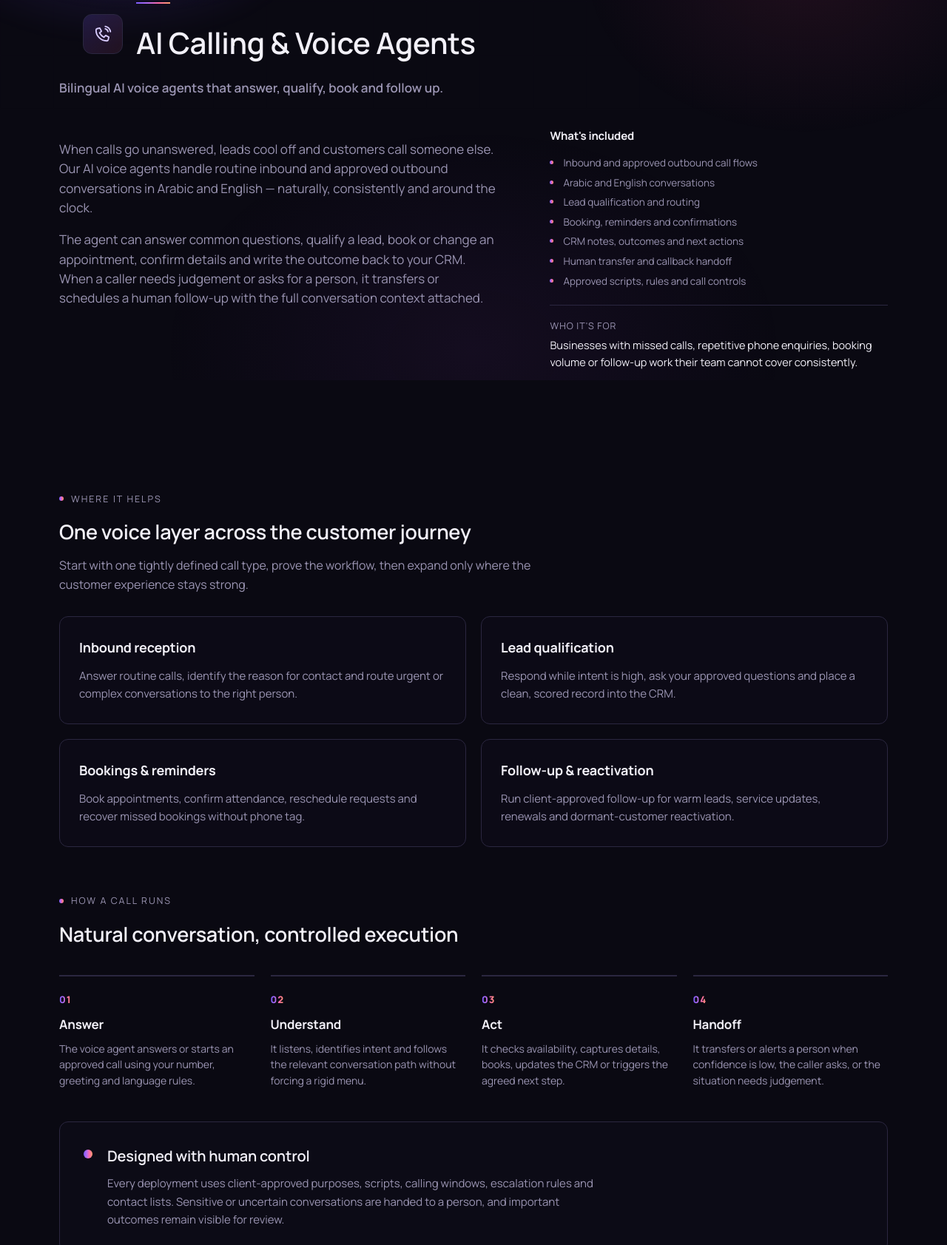
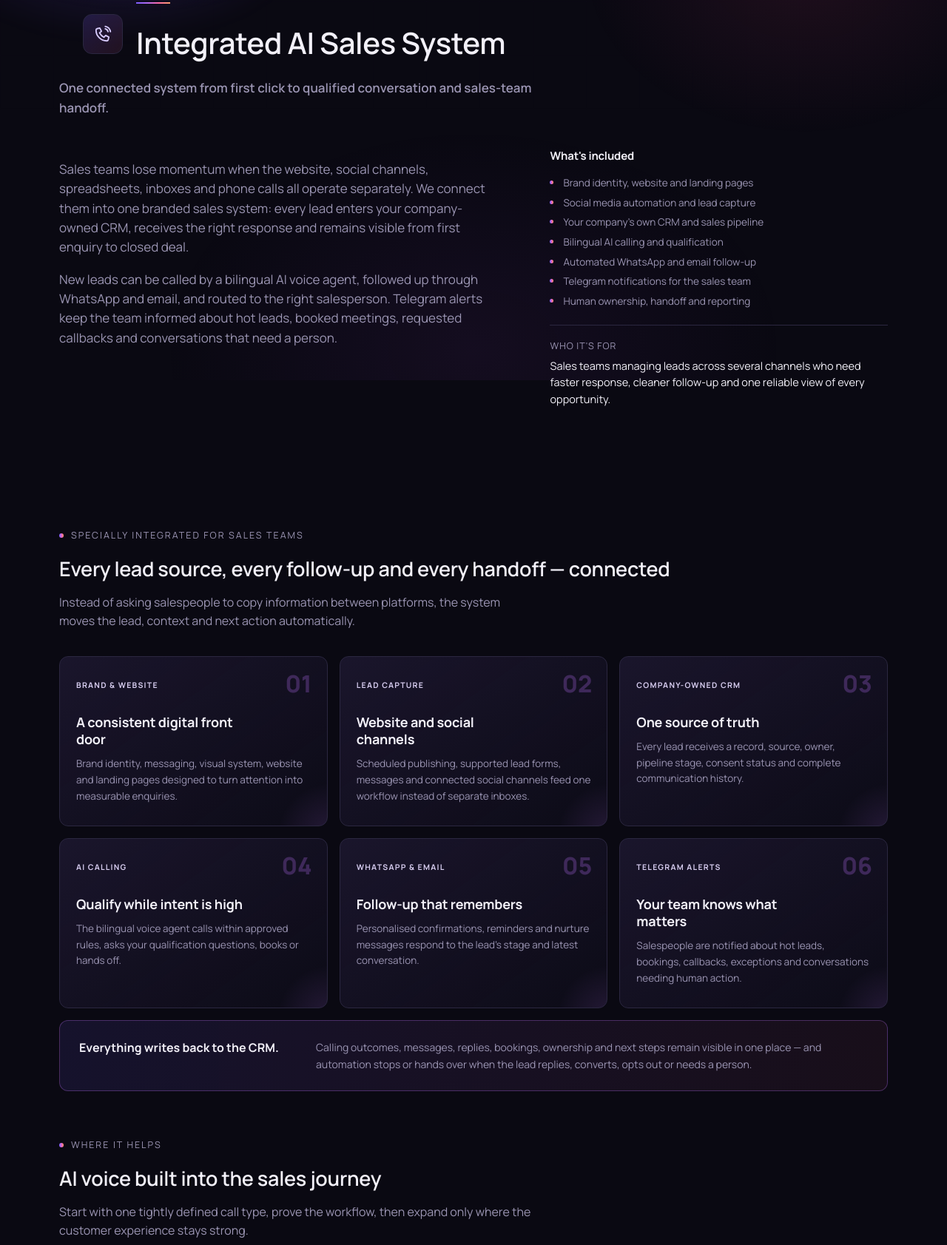
Before and after one commit to waqasahaider/hbs-digital-website, a plain HTML site: page site/services/ai-calling/index.html in a window 1280 px wide. Shown: the part 286-1969 px from the top of the page at 74% size. Drawn offline with Linux system fonts and the light colour scheme.

Commit message:
Expand AI calling into integrated sales system

```diff
--- a/site/main.js
+++ b/site/main.js
@@ -32,7 +32,8 @@
   var revealSelector = [
     '.hero-copy', '.hero-visual', '.stats', '.home-intro', '.workflow-story',
     '.group-head', '.pillar', '.service-box', '.step', '.guarantee',
-    '.industry', '.value-card', '.ai-badge', '.svc-cta-band', '.post-card'
+    '.industry', '.value-card', '.ai-badge', '.svc-cta-band', '.post-card',
+    '.sales-flow-node', '.sales-system-rule'
   ].join(',');
   var revealItems = document.querySelectorAll(revealSelector);
 
--- a/site/services/ai-calling/index.html
+++ b/site/services/ai-calling/index.html
@@ -3,13 +3,13 @@
 <head>
 <meta charset="UTF-8">
 <meta name="viewport" content="width=device-width, initial-scale=1.0">
-<title>AI Calling &amp; Voice Agents — H b&amp;s Digital</title>
-<meta name="description" content="Bilingual AI voice agents for UAE businesses. Answer inbound calls, qualify leads, book appointments, follow up and hand complex conversations to your team.">
+<title>Integrated AI Sales System — H b&amp;s Digital</title>
+<meta name="description" content="An integrated AI sales system connecting your branding, website, social lead capture, company-owned CRM, AI calling, WhatsApp, email and Telegram team alerts.">
 <link rel="canonical" href="https://hbsdigital.ae/services/ai-calling/">
 <meta property="og:type" content="website">
 <meta property="og:site_name" content="H b&amp;s Digital">
-<meta property="og:title" content="AI Calling &amp; Voice Agents — H b&amp;s Digital">
-<meta property="og:description" content="Bilingual AI voice agents that answer, qualify, book and follow up — with human handoff and CRM updates built in.">
+<meta property="og:title" content="Integrated AI Sales System — H b&amp;s Digital">
+<meta property="og:description" content="Every sales channel connected: lead capture, CRM, AI calling, WhatsApp and email follow-up, with Telegram alerts for your team.">
 <meta property="og:url" content="https://hbsdigital.ae/services/ai-calling/">
 <meta property="og:image" content="https://hbsdigital.ae/og-image.png">
 <meta property="og:image:width" content="1200">
@@ -54,42 +54,92 @@
         <span class="ico-box" aria-hidden="true"><svg class="ico" viewBox="0 0 24 24" fill="none" stroke="currentColor" stroke-width="1.7" stroke-linecap="round" stroke-linejoin="round" aria-hidden="true"><path d="M8.2 4.5l2.1 4-2.4 2.1a14.4 14.4 0 005.5 5.5l2.1-2.4 4 2.1-.8 3.3c-.2.8-.9 1.4-1.8 1.4C9.5 20.5 3.5 14.5 3.5 7.1c0-.9.6-1.6 1.4-1.8z"/><path d="M15 5.5c1.8.5 3 1.7 3.5 3.5M15 2.5c3.4.7 5.8 3.1 6.5 6.5"/></svg></span>
         <div>
           <div class="eyebrow-line"></div>
-          <h1>AI Calling &amp; Voice Agents</h1>
+          <h1>Integrated AI Sales System</h1>
         </div>
       </div>
     </div>
 
     <div class="wrap svc-intro">
-      <p class="lead-line">Bilingual AI voice agents that answer, qualify, book and follow up.</p>
+      <p class="lead-line">One connected system from first click to qualified conversation and sales-team handoff.</p>
     </div>
 
     <div class="wrap about-grid">
       <div>
-        <p>When calls go unanswered, leads cool off and customers call someone else. Our AI voice agents handle routine inbound and approved outbound conversations in Arabic and English — naturally, consistently and around the clock.</p>
-        <p>The agent can answer common questions, qualify a lead, book or change an appointment, confirm details and write the outcome back to your CRM. When a caller needs judgement or asks for a person, it transfers or schedules a human follow-up with the full conversation context attached.</p>
+        <p>Sales teams lose momentum when the website, social channels, spreadsheets, inboxes and phone calls all operate separately. We connect them into one branded sales system: every lead enters your company-owned CRM, receives the right response and remains visible from first enquiry to closed deal.</p>
+        <p>New leads can be called by a bilingual AI voice agent, followed up through WhatsApp and email, and routed to the right salesperson. Telegram alerts keep the team informed about hot leads, booked meetings, requested callbacks and conversations that need a person.</p>
       </div>
       <div class="incl-block">
         <h3 class="incl-head">What's included</h3>
         <ul class="svc-includes">
-          <li>Inbound and approved outbound call flows</li>
-          <li>Arabic and English conversations</li>
-          <li>Lead qualification and routing</li>
-          <li>Booking, reminders and confirmations</li>
-          <li>CRM notes, outcomes and next actions</li>
-          <li>Human transfer and callback handoff</li>
-          <li>Approved scripts, rules and call controls</li>
+          <li>Brand identity, website and landing pages</li>
+          <li>Social media automation and lead capture</li>
+          <li>Your company's own CRM and sales pipeline</li>
+          <li>Bilingual AI calling and qualification</li>
+          <li>Automated WhatsApp and email follow-up</li>
+          <li>Telegram notifications for the sales team</li>
+          <li>Human ownership, handoff and reporting</li>
         </ul>
         <div class="who-for">
           <div class="label">Who it's for</div>
-          <p>Businesses with missed calls, repetitive phone enquiries, booking volume or follow-up work their team cannot cover consistently.</p>
+          <p>Sales teams managing leads across several channels who need faster response, cleaner follow-up and one reliable view of every opportunity.</p>
         </div>
+      </div>
+    </div>
+
+    <div class="wrap svc-group sales-system">
+      <p class="kicker"><span class="dot"></span>Specially integrated for sales teams</p>
+      <div class="group-head">
+        <h2>Every lead source, every follow-up and every handoff — connected</h2>
+        <p class="group-intro">Instead of asking salespeople to copy information between platforms, the system moves the lead, context and next action automatically.</p>
+      </div>
+      <div class="sales-flow" aria-label="Integrated AI sales system workflow">
+        <div class="sales-flow-node">
+          <span class="sales-flow-num">01</span>
+          <span class="sales-flow-label">Brand &amp; website</span>
+          <h3>A consistent digital front door</h3>
+          <p>Brand identity, messaging, visual system, website and landing pages designed to turn attention into measurable enquiries.</p>
+        </div>
+        <div class="sales-flow-node">
+          <span class="sales-flow-num">02</span>
+          <span class="sales-flow-label">Lead capture</span>
+          <h3>Website and social channels</h3>
+          <p>Scheduled publishing, supported lead forms, messages and connected social channels feed one workflow instead of separate inboxes.</p>
+        </div>
+        <div class="sales-flow-node">
+          <span class="sales-flow-num">03</span>
+          <span class="sales-flow-label">Company-owned CRM</span>
+          <h3>One source of truth</h3>
+          <p>Every lead receives a record, source, owner, pipeline stage, consent status and complete communication history.</p>
+        </div>
+        <div class="sales-flow-node">
+          <span class="sales-flow-num">04</span>
+          <span class="sales-flow-label">AI calling</span>
+          <h3>Qualify while intent is high</h3>
+          <p>The bilingual voice agent calls within approved rules, asks your qualification questions, books or hands off.</p>
+        </div>
+        <div class="sales-flow-node">
+          <span class="sales-flow-num">05</span>
+          <span class="sales-flow-label">WhatsApp &amp; email</span>
+          <h3>Follow-up that remembers</h3>
+          <p>Personalised confirmations, reminders and nurture messages respond to the lead's stage and latest conversation.</p>
+        </div>
+        <div class="sales-flow-node">
+          <span class="sales-flow-num">06</span>
+          <span class="sales-flow-label">Telegram alerts</span>
+          <h3>Your team knows what matters</h3>
+          <p>Salespeople are notified about hot leads, bookings, callbacks, exceptions and conversations needing human action.</p>
+        </div>
+      </div>
+      <div class="sales-system-rule">
+        <strong>Everything writes back to the CRM.</strong>
+        <span>Calling outcomes, messages, replies, bookings, ownership and next steps remain visible in one place — and automation stops or hands over when the lead replies, converts, opts out or needs a person.</span>
       </div>
     </div>
 
     <div class="wrap svc-group">
       <p class="kicker"><span class="dot"></span>Where it helps</p>
       <div class="group-head">
-        <h2>One voice layer across the customer journey</h2>
+        <h2>AI voice built into the sales journey</h2>
         <p class="group-intro">Start with one tightly defined call type, prove the workflow, then expand only where the customer experience stays strong.</p>
       </div>
       <div class="about-values">
@@ -134,8 +184,8 @@
 
     <div class="wrap">
       <div class="svc-cta-band">
-        <h2>Put an AI voice agent on your busiest call flow.</h2>
-        <p>Book a free consultation and we'll identify the safest, highest-value place to start.</p>
+        <h2>Connect your sales journey from first click to close.</h2>
+        <p>Book a free consultation and we'll map the lead sources, CRM stages and follow-up work your team needs connected.</p>
         <div class="actions">
           <a class="cta-btn solid" href="/contact/">Book a free consultation</a>
           <a class="cta-btn" href="mailto:info@hbsdigital.ae">Email us</a>
--- a/site/styles.css
+++ b/site/styles.css
@@ -819,6 +819,80 @@ button:focus-visible, a:focus-visible, input:focus-visible, textarea:focus-visib
 .guarantee h3{ font-size: 20px; margin: 0; }
 .guarantee p{ color: var(--text-muted); font-size: 15px; line-height: 1.65; margin: 10px 0 0; max-width: 660px; }
 
+/* Integrated sales system map */
+.sales-system{ position: relative; }
+.sales-flow{
+  display: grid;
+  grid-template-columns: repeat(3, 1fr);
+  gap: 16px;
+  margin-top: 34px;
+}
+.sales-flow-node{
+  position: relative;
+  min-height: 230px;
+  overflow: hidden;
+  padding: 24px 22px;
+  border: 1px solid var(--line);
+  border-radius: 12px;
+  background: linear-gradient(145deg, rgba(31,25,51,.78), rgba(16,14,29,.48));
+}
+.sales-flow-node::after{
+  content:"";
+  position:absolute;
+  width: 150px;
+  height: 150px;
+  right: -80px;
+  bottom: -90px;
+  border-radius: 50%;
+  background: radial-gradient(circle, rgba(181,108,240,.16), transparent 68%);
+  pointer-events:none;
+}
+.sales-flow-num{
+  position: absolute;
+  top: 20px;
+  right: 20px;
+  color: rgba(181,108,240,.28);
+  font-size: 32px;
+  font-weight: 800;
+  line-height: 1;
+}
+.sales-flow-label{
+  display: inline-block;
+  color: #d6ccef;
+  font-size: 10.5px;
+  font-weight: 700;
+  letter-spacing: 1.25px;
+  text-transform: uppercase;
+}
+.sales-flow-node h3{
+  max-width: 230px;
+  margin: 28px 0 0;
+  color: var(--text);
+  font-family: var(--sans);
+  font-size: 18px;
+  font-weight: 700;
+  line-height: 1.3;
+}
+.sales-flow-node p{
+  margin: 11px 0 0;
+  color: var(--text-muted);
+  font-size: 13.5px;
+  line-height: 1.6;
+}
+.sales-system-rule{
+  display: grid;
+  grid-template-columns: .7fr 1.8fr;
+  gap: 30px;
+  align-items: start;
+  margin-top: 16px;
+  padding: 24px 26px;
+  border: 1px solid rgba(181,108,240,.32);
+  border-radius: 12px;
+  background: linear-gradient(90deg, rgba(123,92,255,.11), rgba(255,107,166,.06));
+}
+.sales-system-rule strong{ font-size: 16px; }
+.sales-system-rule span{ color: var(--text-muted); font-size: 14px; line-height: 1.65; }
+
 .industries-grid{ display: grid; grid-template-columns: repeat(4, 1fr); gap: 14px; margin-top: 32px; }
 .industry{
   background: var(--panel); border: 1px solid var(--line); border-radius: 8px; padding: 18px 18px 20px;
@@ -832,10 +906,14 @@ button:focus-visible, a:focus-visible, input:focus-visible, textarea:focus-visib
 @media (max-width: 900px){
   .steps{ grid-template-columns: repeat(2, 1fr); }
   .industries-grid{ grid-template-columns: repeat(2, 1fr); }
+  .sales-flow{ grid-template-columns: repeat(2, 1fr); }
 }
 @media (max-width: 620px){
   .steps{ grid-template-columns: 1fr; }
   .guarantee{ flex-direction: column; gap: 12px; padding: 26px 22px; }
+  .sales-flow{ grid-template-columns: 1fr; }
+  .sales-flow-node{ min-height: 0; }
+  .sales-system-rule{ grid-template-columns: 1fr; gap: 10px; padding: 22px; }
 }
 
 /* ============================================================
```
Also changed, not shown: site/faq/index.html (+6 -6 lines), site/index.html (+4 -4 lines), site/services/index.html (+3 -3 lines).
